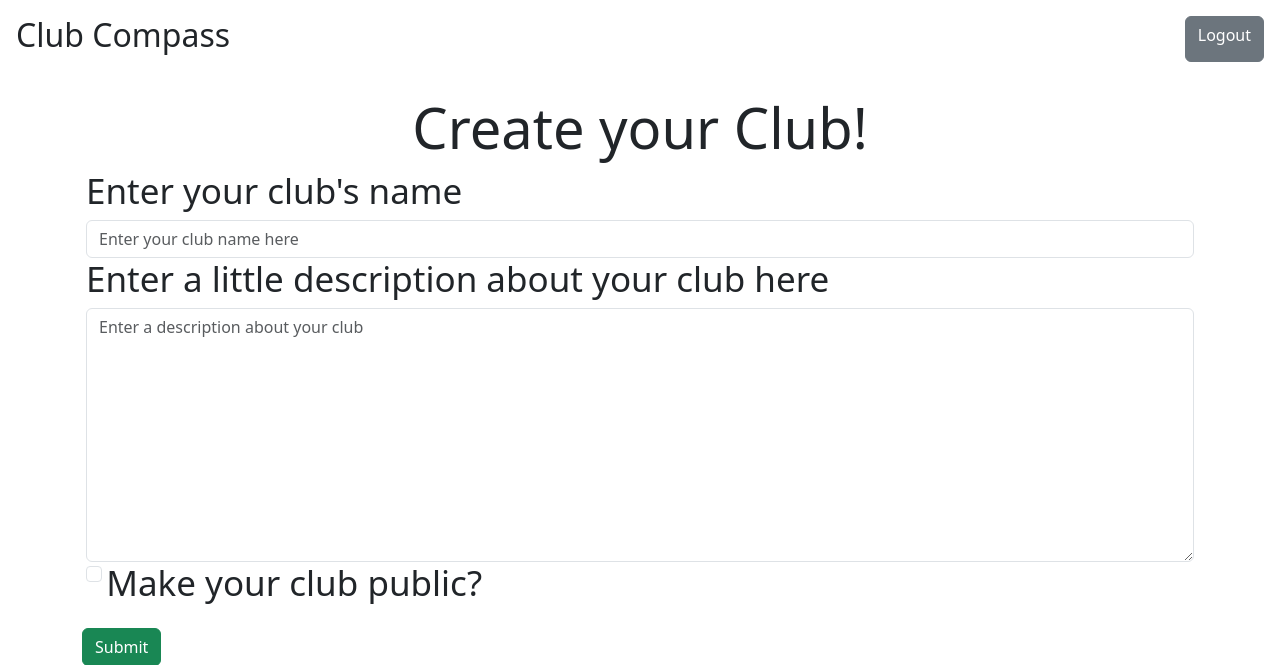
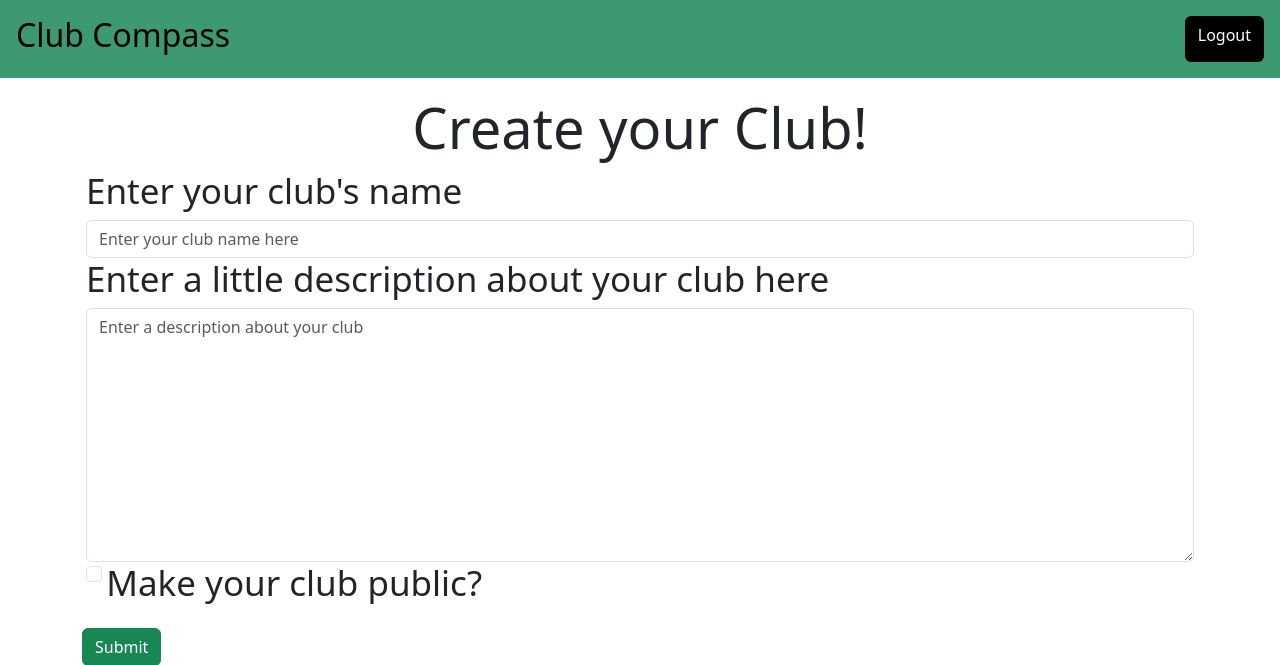
Before and after one commit to agrimreaper49/ClubMatch, a Django app: page /create_club/ in a window 1280 px wide. Shown: the top 665 px of the page. Run offline with Django 4.2, Linux system fonts and the light colour scheme; some libraries are stand-ins or nearby versions.

Commit message:
Update header.html
made the header for the admin match the color theme

```diff
--- a/club_compass_app/templates/club_compass_app/header.html
+++ b/club_compass_app/templates/club_compass_app/header.html
@@ -1,10 +1,21 @@
 {% load bootstrap5 %} {% load static %} {% bootstrap_css %} {% bootstrap_javascript %}
 
-<head>
-    <title>Club Compass</title>
-</head>
+<style>
+  .bg-olive-green {
+    background-color: #3d9970;
+  }
+  .btn-black {
+    background-color: #000000;
+    color: #ffffff;
+  }
+  .text-black {
+    color: #000000;
+  }
+</style>
 
-<div class="header d-flex justify-content-between p-3">
-    <h2>Club Compass</h2>
-    <a href="{% url 'logout' %}" onclick="logout_view" class="btn btn-secondary">Logout</a>
+<div class="header d-flex justify-content-between p-3 bg-olive-green">
+  <h2 class="text-black">Club Compass</h2>
+  <a href="{% url 'logout' %}" onclick="logout_view" class="btn btn-black"
+    >Logout</a
+  >
 </div>
```
